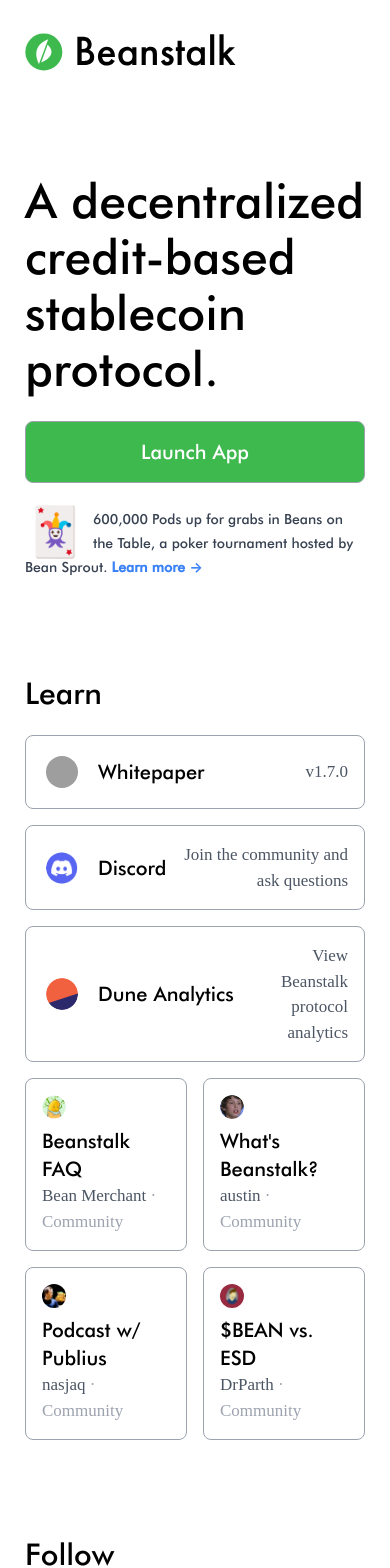
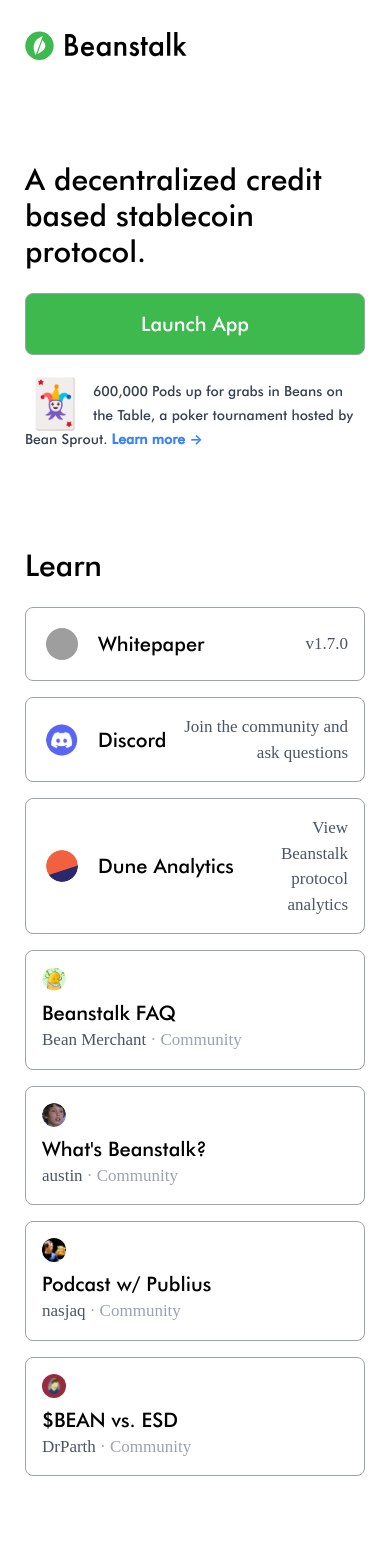
Before and after one commit to BeanstalkFarms/Beanstalk-Landing, a Next.js app: page / in a window 390 px wide. Shown: the top 1568 px of the page. Built offline with nearby package versions, Linux system fonts and the light colour scheme; grey boxes are pictures that could not be loaded; a web font is replaced by a local one.

Commit message:
Update mobile

```diff
--- a/components/ContentWrapper.tsx
+++ b/components/ContentWrapper.tsx
@@ -7,7 +7,7 @@ const ContentWrapper : FC = ({ children }) => (
   <div className="flex flex-row">
     <div className={styles.TextContainer}>
       <div className="max-w-[720px] space-y-24 lg:pb-12">
-        <Link href="/"><a><img src="/logo.svg" className="h-15" /></a></Link>
+        <Link href="/"><a><img src="/logo.svg" className="md:h-14 h-10" /></a></Link>
         {children}
       </div>
     </div>
--- a/pages/index.tsx
+++ b/pages/index.tsx
@@ -10,12 +10,12 @@ const Home: NextPage = () => {
     <>
       <CustomHead
         title="Beanstalk | A Decentralized Credit Based Stablecoin Protocol"
-        description="Beanstalk is a decentralized credit-based stablecoin protocol that is built on Ethereum. Beanstalk uses credit instead of collateral to create a decentralized, liquid, blockchain-native asset, which is stable relative to the value of a non-blockchain-native asset."
+        description="Beanstalk is a decentralized credit based stablecoin protocol that is built on Ethereum. Beanstalk uses credit instead of collateral to create a decentralized, liquid, blockchain-native asset, which is stable relative to the value of a non-blockchain-native asset."
       />
       <ContentWrapper>
         <div className="space-y-6">
-          <h1 className="text-5xl font-normal leading-[3.5rem]">
-            A decentralized credit-based stablecoin protocol.
+          <h1 className="lg:text-5xl text-3xl lg:leading-[3.5rem]">
+            A decentralized credit based stablecoin protocol.
           </h1>
           <Button
             primary
@@ -55,7 +55,7 @@ const Home: NextPage = () => {
             desc="View Beanstalk protocol analytics">
             Dune Analytics
           </Button>
-          <div className="flex flex-row space-x-4">
+          <div className="flex sm:flex-row flex-col sm:space-x-4 sm:space-y-0 space-y-4">
             <ContributorButton
               href="https://beanmerchant.substack.com/p/updated-beanstalk-faq-"
               name="Bean Merchant"
@@ -69,7 +69,7 @@ const Home: NextPage = () => {
               What&apos;s Beanstalk?
             </ContributorButton>
           </div>
-          <div className="flex flex-row space-x-4">
+          <div className="flex sm:flex-row flex-col sm:space-x-4 sm:space-y-0 space-y-4">
             <ContributorButton
               href="https://open.spotify.com/episode/4zSBdnYs56Mlw5RrStZsfk?si=cc15759b547d4ea3"
               name="nasjaq"
--- a/pages/poker.tsx
+++ b/pages/poker.tsx
@@ -12,7 +12,7 @@ const Poker : NextPage = () => (
     />
     <ContentWrapper>
       <div className="space-y-6">
-        <h1 className="lg:text-5xl text-3xl font-normal lg:leading-[3.5rem]">
+        <h1 className="lg:text-5xl text-3xl lg:leading-[3.5rem]">
           Beans on the Table Poker Tournament
         </h1>
         <div>
```
